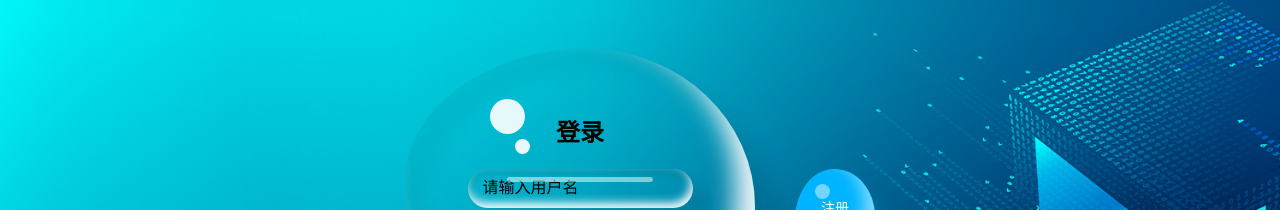
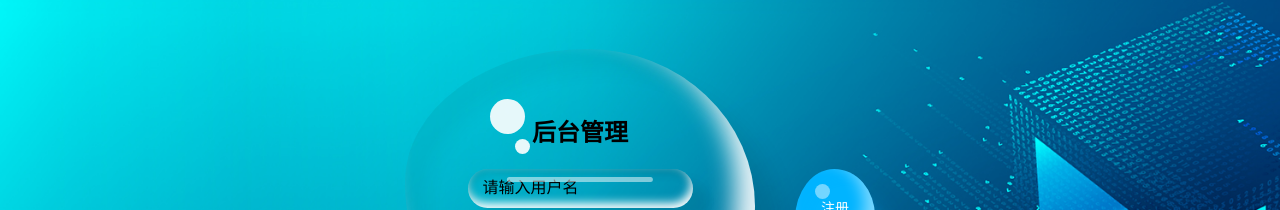
Before and after one commit to coolleave/yyzx_frontend, a Vue app: page /#/adminLogin in a window 1280 px wide. Shown: the part 176-386 px from the top of the page. Built offline with nearby package versions, Linux system fonts and the light colour scheme.

Commit message:
路由首页重定向

```diff
--- a/src/router/root.ts
+++ b/src/router/root.ts
@@ -1,10 +1,10 @@
 // 路由表
 const constantRouterMap = [
   // ************* 前台路由 **************
-  // {
-  //   // path: '/',
-  //   // redirect: '/index'
-  // },
+  {
+    path: '/',
+    redirect: '/adminLogin'
+  },
 
   // 后台登录
   {
--- a/src/views/admin/login/Login.vue
+++ b/src/views/admin/login/Login.vue
@@ -7,7 +7,7 @@
      <div class="container">
         <div class="box">
         <div class="content">
-            <h2>登录</h2>
+            <h2>后台管理</h2>
             <div>
                 <input type="text" placeholder="请输入用户名">
             </div>
```
